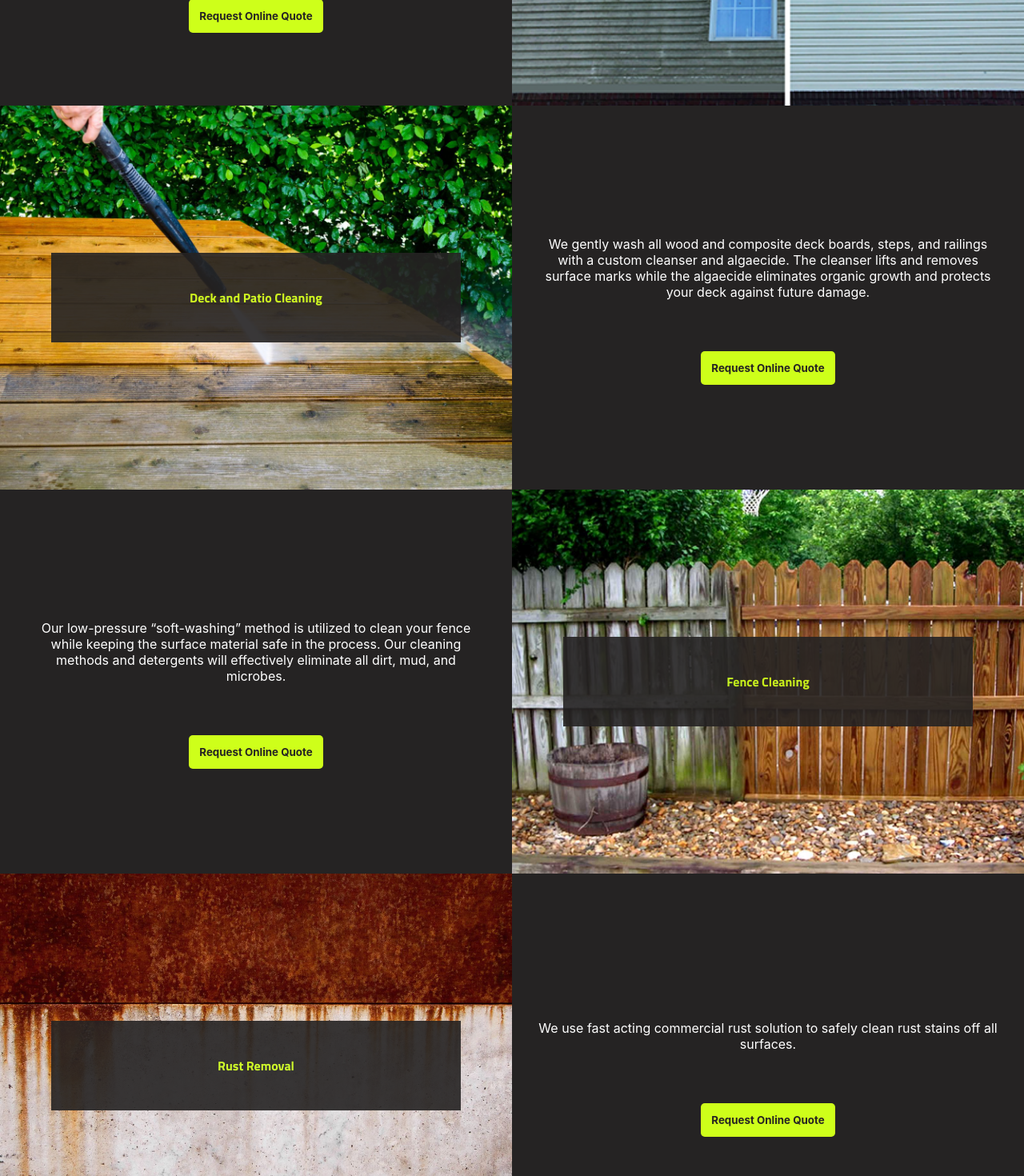
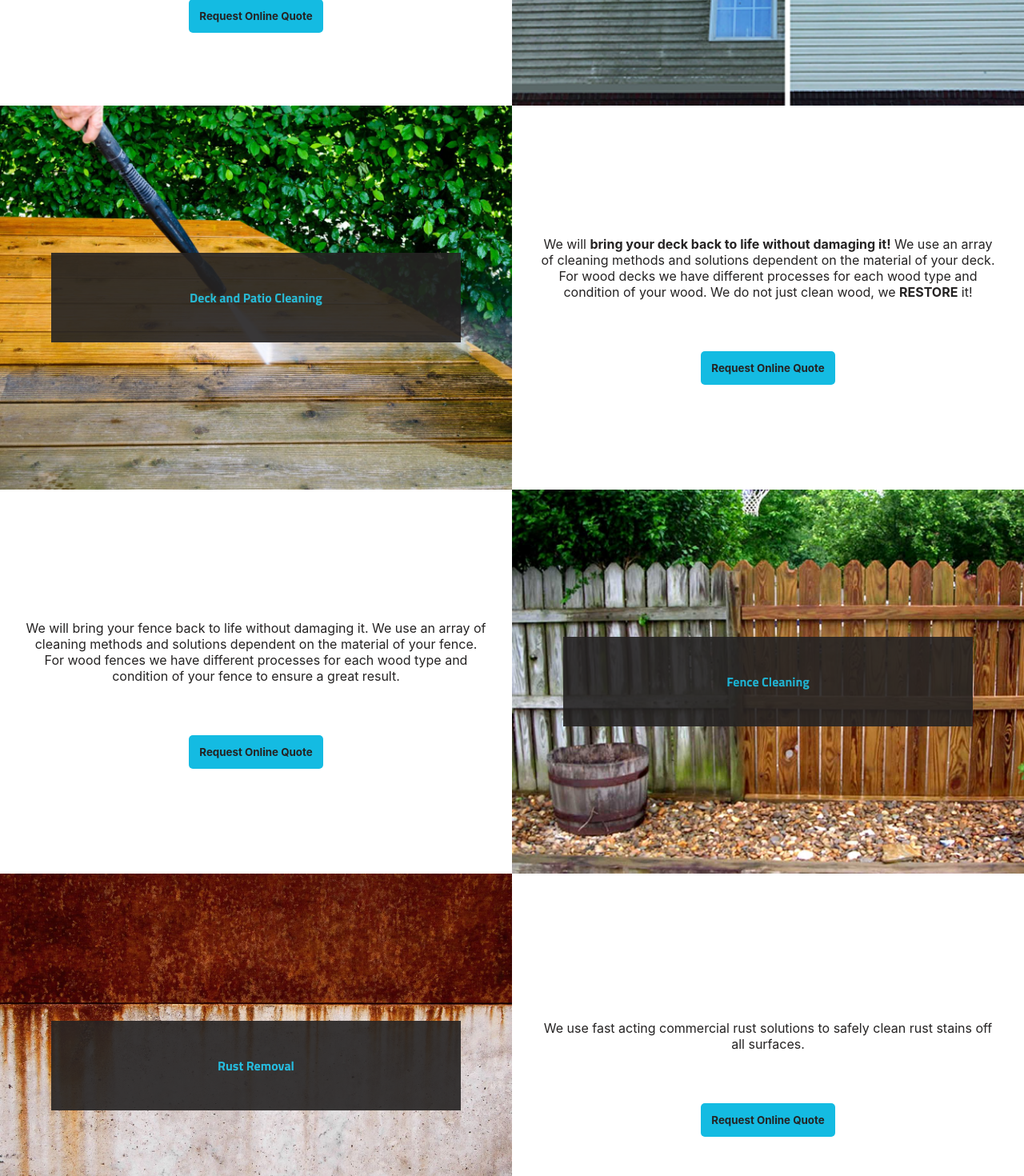
Before and after one commit to mark-zimmerman/Pressure-Wash, a React (Create React App) app: page /services in a window 1280 px wide. Shown: the part 1140-2610 px from the top of the page at 80% size. Built offline with nearby package versions, Linux system fonts and the light colour scheme.

Commit message:
add color changes and description changes

```diff
--- a/src/App.css
+++ b/src/App.css
@@ -46,7 +46,7 @@
 }
 
 button, .services-quote-btn {
-  background-color: #CEFF1A;
+  background-color: #14BBE2;
   border-radius: 5px;
   border: none;
   padding: 1em;
@@ -57,6 +57,17 @@ button, .services-quote-btn {
   font-size: 13.33px;
 }
 
+.services-quote-btn {
+  background-color: #14BBE2;
+  border-radius: 5px;
+  border: none;
+  padding: 1em;
+  color: #252323;
+  font-weight: bold;
+  text-decoration: none;
+  font-size: 13.33px;
+}
+
 .promo {
   color: #FFFFFF;
   background-color: #252323;
@@ -64,7 +75,7 @@ button, .services-quote-btn {
 }
 .call-btn {
   background-color: #252323;
-  color: #CEFF1A;
+  color: #14BBE2;
 }
 
 .logo {
@@ -126,7 +137,7 @@ button, .services-quote-btn {
 }
 .service-description {
   background-color: #252323;
-  color: #CEFF1A;
+  color: #14BBE2;
   opacity: .9;
   height: 7em;
   width: 80%;
@@ -196,7 +207,7 @@ h1, h2, h3, h4, h5, h6 {
 }
 .quote-btn {
   width: 11em;
-  background-color: #CEFF1A;
+  background-color: #14BBE2;
   color: #252323;
   border-radius: 5px;
   border: none;
@@ -216,6 +227,7 @@ h1, h2, h3, h4, h5, h6 {
 }
 .quote-form-container {
   width: 100%;
+  background-color: #dbdbdb
 }
 .quote-form {
   display: flex;
@@ -304,11 +316,12 @@ textarea {
   margin-bottom: 2em;
 }
 .service-info {
-  background-color: #252323;
+  background-color: white;
   border-bottom: 2x solid white;
   display: flex;
   flex-direction: column;
   gap: 2em;
+  color: #252323;
   align-items: center;
   justify-content: center;
   height: 30em;
@@ -334,7 +347,7 @@ textarea {
   margin-bottom: 2em;
 }
 .services-container {
-  padding: 5em 0;
+  padding-top: 5em;
   /* gap: 2em;  */
   display: flex;
   flex-direction: column;
@@ -377,7 +390,7 @@ textarea {
 
   .service-description {
     background-color: #252323;
-    color: #CEFF1A;
+    color: #14BBE2;
     opacity: .9;
     height: 7em;
     width: 80%;
@@ -391,14 +404,14 @@ textarea {
   display: flex;
   flex-direction: column;
   gap: 2em;
-  padding: 5em 0;
+  padding-top: 5em;
 }
 .satisfaction {
   display: flex;
   flex-direction: row;
   justify-content: space-around;
   align-items: center;
-  background-color: #FFFFFF;
+  background-color: #dbdbdb;
   color: #252525;
 }
 .satisfaction-svg {
--- a/src/components/Pricing.js
+++ b/src/components/Pricing.js
@@ -5,23 +5,17 @@ const Pricing = () => {
     return (
       <div className="col pricing">
         <h1>How we Price Our Cleaning</h1>
-        {/* <p>The cost of pressure washing is dependent on several factors, such as the size of a property and the services being
-            performed. While some power washing companies choose to charge by the hour or even the dirtiness of your house,
-            it’s best to find a company that keeps pricing simple. Exact quotes and easy-to-understand invoices prevent
-            unexpected charges and ensure you get what you paid for. Perfect Power Wash is the home cleaning solution for you.
-            We base our prices on easy-to-understand square footage rates, and we’ll provide you with an itemized bill so you
-            know exactly where your money is going. Since our prices aren’t related to time, our technicians will work on your
-            home until it’s perfect and it will cost the same.</p> */}
         <div>
             <TfiRulerPencil className="step-icon"/>
             <h3>We Price by Square Foot</h3>
-            <p>We price our jobs using our remote quoting software. Since we're a new company, we're able to offer the lowest prices in the area.</p>
+            <p>We price our jobs using our remote quoting software. Exact quotes and easy-to-understand invoices prevent
+            unexpected charges and ensure you get what you paid for. Since we're a new company, we're able to offer affordable prices, as well as take the time needed to clean every inch of the job.</p>
         </div>
         <div>
             <FaSprayCan className="step-icon"/>
             <h3>Tough Stains</h3>
             <p>The great part about hiring a professional is we have the knowledge and resources to attack tough stains. We carry special chemicals for
-              all types of stains. These will normally be an extra charge to make up for cost of chemicals and extra time.
+              all types of stains. These will normally be an extra charge to account for cost of chemicals and extra time.
             </p>
         </div>
       </div>
--- a/src/components/Services.js
+++ b/src/components/Services.js
@@ -44,13 +44,13 @@ const Services = () => {
                     </div>
                 </div>
                 <div className="service-info">
-                    <p>We gently wash all wood and composite deck boards, steps, and railings with a custom cleanser and algaecide. The cleanser lifts and removes surface marks while the algaecide eliminates organic growth and protects your deck against future damage.</p>
+                <p>We will <b>bring your deck back to life without damaging it!</b> We use an array of cleaning methods and solutions dependent on the material of your deck. For wood decks we have different processes for each wood type and condition of your wood. We do not just clean wood, we <b>RESTORE</b> it!</p>
                     <NavLink className="services-quote-btn" to='/getaquote'>Request Online Quote</NavLink>
                 </div>
             </div>
             <div className="service-container">
                 <div className="service-info">
-                    <p>Our low-pressure “soft-washing” method is utilized to clean your fence while keeping the surface material safe in the process. Our cleaning methods and detergents will effectively eliminate all dirt, mud, and microbes.</p>
+                    <p>We will bring your fence back to life without damaging it. We use an array of cleaning methods and solutions dependent on the material of your fence. For wood fences we have different processes for each wood type and condition of your fence to ensure a great result.</p>
                     <NavLink className="services-quote-btn" to='/getaquote'>Request Online Quote</NavLink>
                 </div>
                 <div className="services-grid-item" id="fence">
@@ -69,7 +69,7 @@ const Services = () => {
                     </div>
                 </div>
                 <div className="service-info">
-                    <p>We use fast acting commercial rust solution to safely clean rust stains off all surfaces.</p>
+                    <p>We use fast acting commercial rust solutions to safely clean rust stains off all surfaces.</p>
                     <NavLink className="services-quote-btn" to='/getaquote'>Request Online Quote</NavLink>
                 </div>
 
@@ -125,7 +125,7 @@ const Services = () => {
                     </div>
                 </div>
                 <div className="service-info">
-                    <p>We gently wash all wood and composite deck boards, steps, and railings with a custom cleanser and algaecide. The cleanser lifts and removes surface marks while the algaecide eliminates organic growth and protects your deck against future damage.</p>
+                    <p>We will <b>bring your deck back to life without damaging it!</b> We use an array of cleaning methods and solutions dependent on the material of your deck. For wood decks we have different processes for each wood type and condition of your wood. We do not just clean wood, we <b>RESTORE</b> it!</p>
                     <NavLink className="services-quote-btn" to='/getaquote'>Request Online Quote</NavLink>
                 </div>
             </div>
@@ -137,7 +137,7 @@ const Services = () => {
                     </div>
                 </div>
                 <div className="service-info">
-                    <p>Our low-pressure “soft-washing” method is utilized to clean your fence while keeping the surface material safe in the process. Our cleaning methods and detergents will effectively eliminate all dirt, mud, and microbes.</p>
+                    <p>We will bring your fence back to life without damaging it. We use an array of cleaning methods and solutions dependent on the material of your fence. For wood fences we have different processes for each wood type and condition of your fence to ensure a great result.</p>
                     <NavLink className="services-quote-btn" to='/getaquote'>Request Online Quote</NavLink>
                 </div>
 
@@ -151,7 +151,7 @@ const Services = () => {
                     </div>
                 </div>
                 <div className="service-info">
-                    <p>We use fast acting commercial rust solution to safely clean rust stains off all surfaces.</p>
+                    <p>We use fast acting commercial rust solutions to safely clean rust stains off all surfaces.</p>
                     <NavLink className="services-quote-btn" to='/getaquote'>Request Online Quote</NavLink>
                 </div>
 
```
Also changed, not shown: db/client.js (+0 -10 lines), index.js (+2 -7 lines), 12 other files (tests, documents, lock files or other folders).
